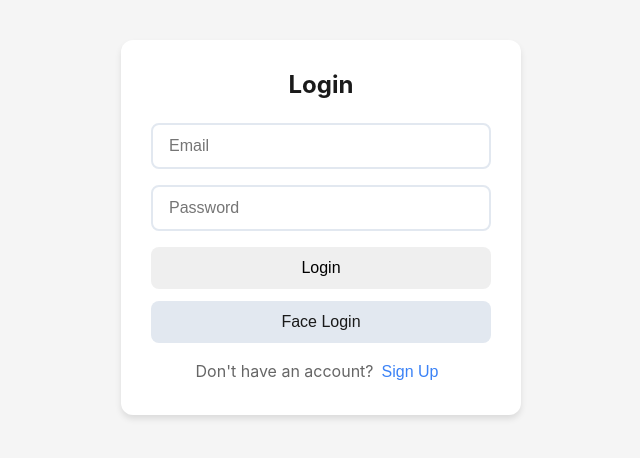
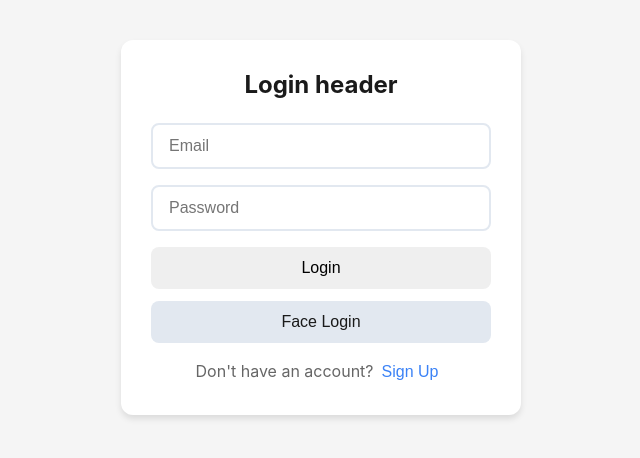
Before and after one commit to Shivansh3218/face-auth-mindAR, a React (Create React App) app: page /login in a window 1280 px wide. Shown: the top 458 px of the page, without its empty margins (319-959 px from the left). Built offline with nearby package versions, Linux system fonts and the light colour scheme.

Commit message:
added dummy file

```diff
--- a/src/components/Login.js
+++ b/src/components/Login.js
@@ -14,7 +14,7 @@ const Login = () => {
 
     return (
         <div className="auth-container">
-            <h2>Login</h2>
+            <h2>Login header</h2>
             <form onSubmit={handleSubmit}>
                 <input
                     type="email"
```
Also changed, not shown: src/components/abc.js (added), src/components/test.js (added).
